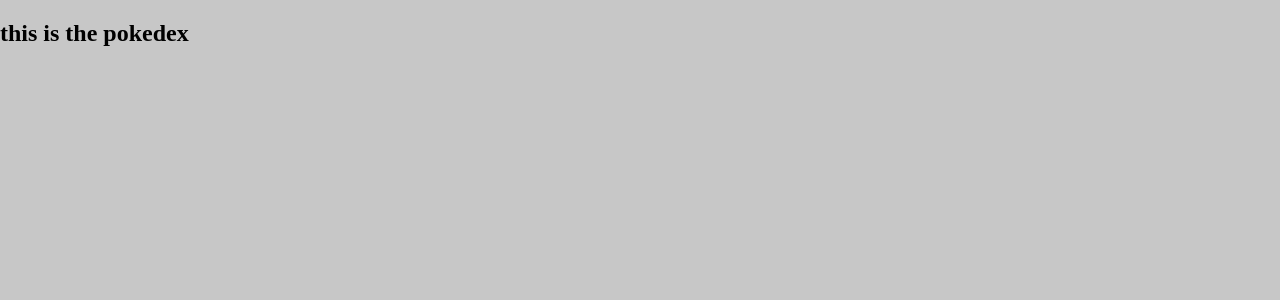
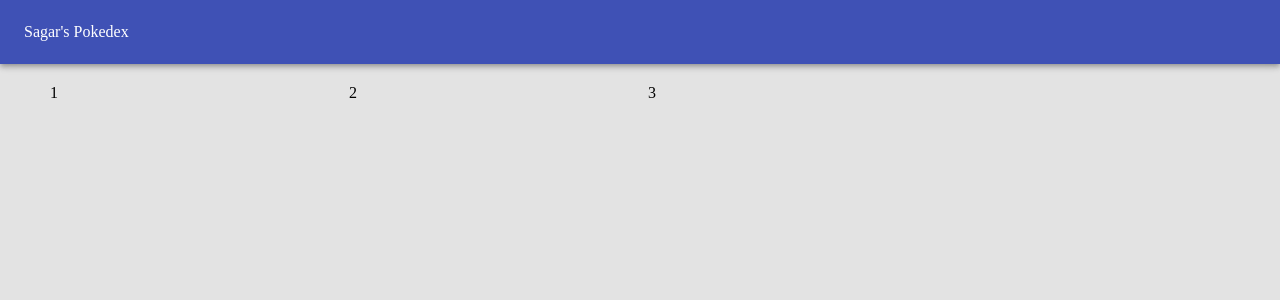
Before and after one commit to zoyron/My-Pokemons, a React (Create React App) app: page / in a window 1280 px wide. Shown: the top 300 px of the page. Built offline with nearby package versions, Linux system fonts and the light colour scheme.

Commit message:
grid setup done

```diff
--- a/public/index.html
+++ b/public/index.html
@@ -9,7 +9,7 @@
 
     <title>Sagar's Pokedex</title>
   </head>
-  <body style="margin: 0; height: 100%; background-color: #c7c7c7;">
+  <body style="margin: 0; height: 100%; background-color: #e3e3e3;">
     <noscript>You need to enable JavaScript to run this app.</noscript>
     <div id="root"></div>
   </body>
--- a/src/Components/Pokedex.jsx
+++ b/src/Components/Pokedex.jsx
@@ -1,10 +1,32 @@
 import React from "react";
+import { AppBar, Toolbar, Grid, makeStyles } from "@material-ui/core";
 
+const useStyles = makeStyles({
+  pokedexContainer: {
+    paddingTop: "20px",
+    paddingLeft: "50px",
+    paddingRight: "50px",
+  },
+});
 const Pokedex = () => {
+  const classes = useStyles();
   return (
-    <div>
-      <h2>this is the pokedex</h2>
-    </div>
+    <React.Fragment>
+      <AppBar position="static">
+        <Toolbar>Sagar's Pokedex </Toolbar>
+      </AppBar>
+      <Grid container spacing={2} className={classes.pokedexContainer}>
+        <Grid item xs={12} sm={6} md={4} lg={3}>
+          1
+        </Grid>
+        <Grid item xs={12} sm={6} md={4} lg={3}>
+          2
+        </Grid>
+        <Grid item xs={12} sm={6} md={4} lg={3}>
+          3
+        </Grid>
+      </Grid>
+    </React.Fragment>
   );
 };
 
```
